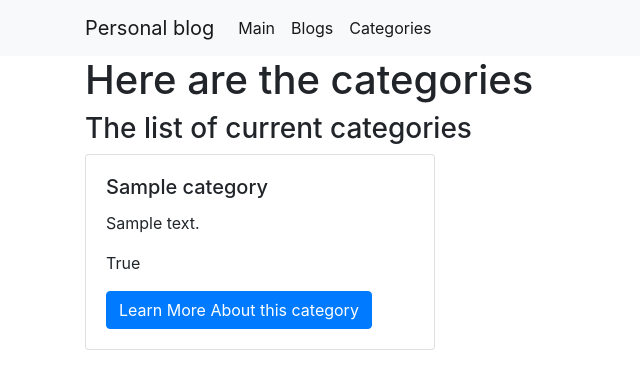
After one commit to PrtagonistOne/Uvik_Labs_Oleksandr_Kopiievyi, a Django app: page /blogs/categories/ in a window 1280 px wide. The commit adds this page. Shown: the top 389 px of the page, without its empty margins (0-640 px from the left). Run offline with Django 4.2, Linux system fonts and the light colour scheme; tables that the repository leaves empty hold one stand-in row (values such as "Sample post"); some libraries are stand-ins or nearby versions.

Commit message:
Blog app templates and views logic refactor

```diff
--- a/lab24/personal_blog_site/blog/templates/blog_index.html
+++ b/lab24/personal_blog_site/blog/templates/blog_index.html
@@ -13,8 +13,7 @@
                 <h5 class="card-title">{{ blog.title }}</h5>
                 <p class="card-text">{{ blog.description }}</p>
                 <p class="card-text">{{ blog.updated_at }}</p>
-                <p class="card-text">{{ blog.created_at }}</p>
-                <p class="card-text">{{ blog.is_public }}</p>
+                <p class="card-text">Created at {{ blog.created_at }}</p>
 
                 <a href="{% url 'blog_detail' blog.pk %}"
                    class="btn btn-primary">
--- /dev/null
+++ b/lab24/personal_blog_site/blog/templates/category_index.html
@@ -0,0 +1,26 @@
+{% extends "base.html" %}
+{% load static %}
+{% block page_content %}
+
+<h1>Here are the categories</h1>
+<h3>The list of current categories</h3>
+
+<div class="row">
+{% for category in categories %}
+    <div class="col-md-4">
+        <div class="card mb-2">
+            <div class="card-body">
+                <h5 class="card-title">{{ category.title }}</h5>
+                <p class="card-text">{{ category.description }}</p>
+                <p class="card-text">{{ category.is_public }}</p>
+
+                <a href="{% url 'category_detail' category.pk %}"
+                   class="btn btn-primary">
+                    Learn More About this category
+                </a>
+            </div>
+        </div>
+    </div>
+    {% endfor %}
+</div>
+{% endblock %}
--- a/lab24/personal_blog_site/blog/urls.py
+++ b/lab24/personal_blog_site/blog/urls.py
@@ -3,5 +3,8 @@ from . import views
 
 urlpatterns = [
     path('', views.BlogView.as_view(), name='main_blog_page'),
-    path('<int:pk>', views.BlogView.as_view(), name='blog_detail')
+    path('<int:pk>', views.BlogView.as_view(), name='blog_detail'),
+    path('categories/', views.category_index, name='main_category_page'),
+    path('categories/<int:pk>/', views.category_detail, name='category_detail')
+
 ]
--- a/lab24/personal_blog_site/blog/views.py
+++ b/lab24/personal_blog_site/blog/views.py
@@ -14,8 +14,10 @@ def category_index(request):
 
 def category_detail(request, pk):
     category = Category.objects.get(pk=pk)
+    blog = Blog.objects.all().filter(category=category)
     context = {
-        'category': category
+        'category': category,
+        'blog': blog
     }
     return render(request, 'category_detail.html', context)
 
@@ -23,10 +25,10 @@ def category_detail(request, pk):
 class BlogView(View):
     template_name = 'blog_index.html'
 
-    def get(self, request):
-        print(self.request)
-        blogs = Category.objects.all()
-        context = {
-            'blogs': blogs
-        }
-        return render(request, self.template_name, context)
+    def get(self, request, pk=None):
+        if pk is None:
+            blogs = Blog.objects.all()
+            return render(request, self.template_name, {'blogs': blogs})
+        blog = Blog.objects.get(pk=pk)
+        categories = Category.objects.all().filter(blog=blog)
+        return render(request, 'blog_detail.html', {'blog': blog, 'categories': categories})
--- a/lab24/personal_blog_site/personal_blog_site/templates/base.html
+++ b/lab24/personal_blog_site/personal_blog_site/templates/base.html
@@ -14,6 +14,9 @@
             </li>
               <li class="nav-item active">
               <a class="nav-link" href="{% url 'main_blog_page' %}">Blogs</a>
+            </li>
+              <li class="nav-item active">
+              <a class="nav-link" href="{% url 'main_category_page' %}">Categories</a>
             </li>
           </ul>
         </div>
--- a/lab24/personal_blog_site/user/validators/custom_validation.py
+++ b/lab24/personal_blog_site/user/validators/custom_validation.py
@@ -1,7 +1,7 @@
+import re
+
 from django.core.exceptions import ValidationError
 from django.utils.translation import gettext_lazy as _
-
-import re
 
 
 def validate_username(username: str) -> None:
```
Also changed, not shown: lab24/personal_blog_site/blog/templates/blog_detail.html (+6 -1 lines).
